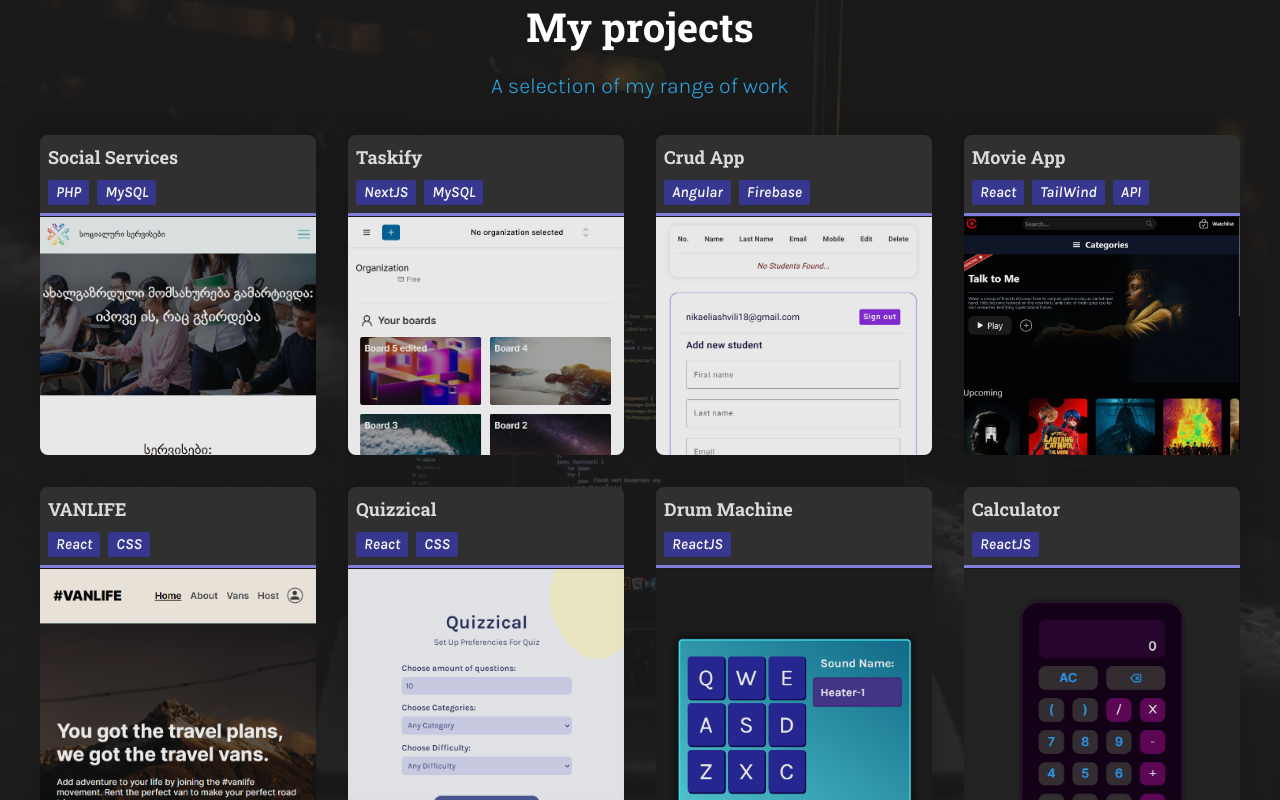
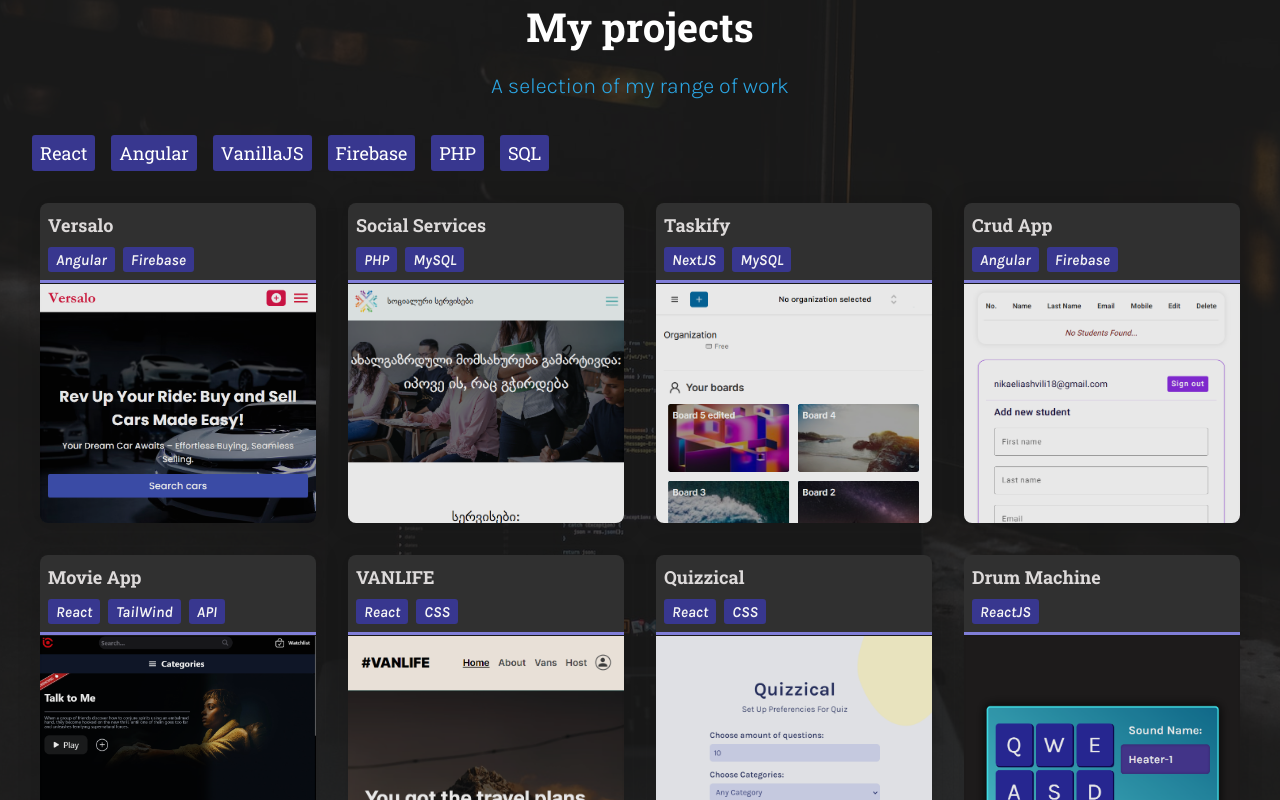
Before and after one commit to NikaEliashvili/my-portfolio, a React (Vite) app: page / in a window 1280 px wide. Shown: the part 2000-2800 px from the top of the page. Built offline with nearby package versions, Linux system fonts and the light colour scheme.

Commit message:
add filter buttons <3

```diff
--- a/src/components/MyWorks.jsx
+++ b/src/components/MyWorks.jsx
@@ -1,27 +1,76 @@
-import React, { useId } from "react";
+import React, { useId, useState } from "react";
+import { MdClear } from "react-icons/md";
 import data from "../data.js";
 
 import { Link, useLocation } from "react-router-dom";
 
 export default function MyWorks() {
-  // const [isSeeMore, setIsSeeMore] = React.useState(true);
   const location = useLocation();
   const stateAppAmount = location?.state?.appAmount;
   const [appAmount, setAppAmount] = React.useState(
     stateAppAmount || 8
   );
-  const getData = data.slice(0, appAmount);
+
+  const [filters, setFilters] = useState([
+    { filterName: "React", isActive: false },
+    { filterName: "Angular", isActive: false },
+    { filterName: "VanillaJS", isActive: false },
+    { filterName: "Firebase", isActive: false },
+    { filterName: "PHP", isActive: false },
+    { filterName: "SQL", isActive: false },
+  ]);
+
+  function handleActiveClick(name) {
+    setFilters((prev) =>
+      prev.map((filter) => {
+        return filter.filterName === name
+          ? { ...filter, isActive: !filter.isActive }
+          : filter;
+      })
+    );
+  }
+
+  function clearFilters() {
+    setTimeout(() => {
+      setFilters((prev) =>
+        prev.map((filter) => {
+          return { ...filter, isActive: false };
+        })
+      );
+    }, 100);
+  }
+
+  const getData = filters.some((filter) => filter.isActive === true)
+    ? data.filter((data) => {
+        const newFilters = filters.filter(
+          (filter) => filter.isActive
+        );
+
+        let newData = [];
+        newFilters.forEach((filter) => {
+          if (data.tools.includes(filter.filterName)) {
+            newData.push(data);
+          }
+        });
+        return newData.length > 0 ? newData : null;
+      })
+    : data;
+
   function seeMore() {
     if (appAmount >= data.length) {
       setAppAmount(8);
+      setIsSeeMore(true);
     } else {
       setAppAmount((prevAmount) => prevAmount + 8);
+      setIsSeeMore(appAmount + 8 >= data.length ? false : true);
     }
   }
 
-  const isSeeMore = appAmount >= data.length ? false : true;
+  const [isSeeMore, setIsSeeMore] = useState(
+    appAmount >= data.length ? false : true
+  );
 
-  const portElements = getData.map((project) => {
+  const portElements = getData.slice(0, appAmount).map((project) => {
     const { id, imgurl, title, tools } = project;
     return (
       <Link
@@ -65,10 +114,30 @@
       <p className="section__subtitle section__subtitle--work">
         A selection of my range of work
       </p>
+      <div className="search_bar">
+        {filters.map((filter) => (
+          <span
+            key={filter.filterName}
+            onClick={() => handleActiveClick(filter.filterName)}
+            className={`tool ${filter.isActive ? "active" : ""}`}
+          >
+            {filter.filterName}
+          </span>
+        ))}
+        {filters.some((filter) => filter.isActive === true) && (
+          <div onClick={clearFilters} className="clearFilters">
+            <span>Clear</span>
+            <MdClear />
+          </div>
+        )}
+      </div>
       <div className="portfolio">{portElements}</div>
-      <button className="loadmore-btn" onClick={seeMore}>
-        {isSeeMore ? "See More" : "See Less"}
-      </button>
+
+      {getData.length - 8 > 0 && (
+        <button className="loadmore-btn" onClick={seeMore}>
+          {isSeeMore ? "See More" : "See Less"}
+        </button>
+      )}
     </section>
   );
 }
--- a/src/data.js
+++ b/src/data.js
@@ -4,6 +4,17 @@
 }
 
 export default [
+  {
+    id: id(),
+    title: "Versalo",
+    imgurl: "versalo.png",
+    link: "https://versalo.vercel.app/",
+    description:
+      "This web app is created for the final project of my Angular course. This is a car buying/selling service for users. It has features like authenticating with an activation link and recovering password features, uploading cars for selling, uploading images, automatically decreasing image size if it is large, having filters and so on. Every user can look through cars and if they have uploaded their cars to sell. ",
+    giturl:
+      "https://github.com/NikaEliashvili/Versalo-Angular-Project",
+    tools: "Angular & Firebase",
+  },
   {
     id: id(),
     title: "Social Services",
@@ -92,7 +103,7 @@
     link: "https://quote-machine-app.netlify.app/",
     description: `this app is built by React. Here you can find random quotes about learning and share them on Twitter or Tumblr`,
     giturl: "https://github.com/NikaEliashvili/quote-machine",
-    tools: "React & CSS",
+    tools: "ReactJS & CSS",
   },
   {
     id: id(),
@@ -101,7 +112,7 @@
     link: "https://pomodoro-clock-byreact.netlify.app/",
     description: `This is Pomodoro Clock, which allows users to use their time better. Main idea is that you can turn on timer and control it. It is built by ReactJS.`,
     giturl: "https://github.com/NikaEliashvili/pomodoro-clock",
-    tools: "TypeScript, React & TailWind",
+    tools: "ReactTS & TailWind",
   },
   {
     id: id(),
@@ -110,7 +121,7 @@
     link: "https://pokemon-react-ts.netlify.app/",
     description: `This App is simple Pokemon app where you can find pokemons and user searchbar for better experience. It is built using React-TS and tailwind. Here is showcase of using React hooks suck as useEffect, useMemo, useRef, useCallback and others.`,
     giturl: "https://github.com/NikaEliashvili/Pokemon",
-    tools: "TypeScript, React & TailWind",
+    tools: "ReactTS & TailWind",
   },
   {
     id: id(),
@@ -119,7 +130,7 @@
     link: "https://markdown-editor-previewer.netlify.app/",
     description: `It is a React project. here you can type any text and transform them in specific styles. make them bold, italic and other unique styles.`,
     giturl: "https://github.com/NikaEliashvili/markdown-previewer",
-    tools: "React & CSS",
+    tools: "ReactJS & CSS",
   },
   {
     id: id(),
@@ -129,7 +140,7 @@
     description:
       "It is a very basic game for children. The main goal is to roll ten dice of the same number as fast as you can. My app saves users' track rolls and time, so users can improve their dashboards. I have used ReactJS to build this app. It was built as a part of Scrimba's Frontend Developer Career Path.",
     giturl: "https://github.com/NikaEliashvili/Tenzies-Game",
-    tools: "React & CSS",
+    tools: "ReactJS & CSS",
   },
   {
     id: id(),
@@ -139,7 +150,7 @@
     description:
       "Nowadays, memes are extremely popular. So, I built this app where you can get a random meme and write whatever you want on this meme. I have used React and API. It was built as a part of Scrimba's Frontend Developer Career Path.",
     giturl: "https://github.com/NikaEliashvili/meme-generator",
-    tools: "React & CSS",
+    tools: "ReactJS & CSS",
   },
   {
     id: id(),
@@ -149,7 +160,7 @@
     description:
       "This is the main layout of an AirBnb clone. It is built using vanilla CSS and is utilizing Flexbox, CSS Grid, and CSS Variables. It was built as a part of the Scrimba Frontend Developer Career Path.",
     giturl: "https://github.com/NikaEliashvili/AirBnb-Clone",
-    tools: "React & CSS",
+    tools: "ReactJS & CSS",
   },
   {
     id: id(),
@@ -159,7 +170,7 @@
     description:
       "This is a small journal where you can look through places where the user was. It was built as a part of the Scrimba Frontend Developer Career Path.",
     giturl: "https://github.com/NikaEliashvili/Travel-Journal",
-    tools: "React & CSS",
+    tools: "ReactJS & CSS",
   },
   {
     id: id(),
@@ -169,7 +180,7 @@
     description:
       "This is the main layout for the restaurant order app. This app is built using HTML, vanilla CSS and vanilla JS. It was built as a part of the Scrimba Frontend Developer Career Path.",
     giturl: "https://github.com/NikaEliashvili/Restaurant-Menu",
-    tools: "Vanilla JS & CSS",
+    tools: "VanillaJS & CSS",
   },
   {
     id: id(),
@@ -179,7 +190,7 @@
     description:
       "In this app, user can save their to-do list. This app is built in vanilla JS with Firebase, so all that is saved is not lost. It was built as a part of the Scrimba Frontend Developer Career Path.",
     giturl: "https://github.com/NikaEliashvili/Listify",
-    tools: "JS & Firebase",
+    tools: "VanillaJS & Firebase",
   },
   {
     id: id(),
@@ -189,7 +200,7 @@
     description:
       "Here you can see any movies and save them into a watchlist. This app uses API to fetch movies. It was built as a part of the Scrimba Frontend Developer Career Path.",
     giturl: "https://github.com/NikaEliashvili/movie-watchlist",
-    tools: "Vanilla JS & API",
+    tools: "VanillaJS & API",
   },
   {
     id: id(),
@@ -199,7 +210,7 @@
     description:
       "It is a small flappy bird game. Built with HTML, CSS and JavaScript. Keep in mind this is not responsive for mobile phones. ",
     giturl: "https://github.com/NikaEliashvili/Flappy-Bird",
-    tools: "Vanilla JS",
+    tools: "VanillaJS && CSS",
   },
   {
     id: id(),
@@ -209,7 +220,7 @@
     description:
       "It is my one of the first project with JS. This app generates random passwords. So, a user can have a unique password for their accounts. I used vanilla JavaScript and CSS. It was built as a part of the Scrimba Frontend Developer Career Path.",
     giturl: "https://github.com/NikaEliashvili/Generator",
-    tools: "Vanilla JS & CSS",
+    tools: "VanillaJS & CSS",
   },
   {
     id: id(),
@@ -219,7 +230,7 @@
     description:
       "It was built as a part of Scrimba's Frontend Developer Career Path.",
     giturl: "https://github.com/NikaEliashvili/BBQ-master",
-    tools: "Vanilla JS & CSS",
+    tools: "VanillaJS & CSS",
   },
   {
     id: id(),
@@ -229,7 +240,7 @@
     description:
       "A little game with cards. it uses vanilla JS. It was built as a part of the Scrimba Frontend Developer Career Path.",
     giturl: "https://github.com/NikaEliashvili/War-By-Cards",
-    tools: "Vanilla JS & CSS",
+    tools: "VanillaJS & CSS",
   },
   {
     id: id(),
@@ -239,7 +250,7 @@
     description:
       "It was built as a part of the Scrimba Frontend Developer Career Path.",
     giturl: "https://github.com/NikaEliashvili/Learning-Journal",
-    tools: "Vanilla JS & CSS",
+    tools: "VanillaJS & CSS",
   },
   {
     id: id(),
@@ -249,7 +260,7 @@
     description:
       "It was built as a part of the Scrimba Frontend Developer Career Path.",
     giturl: "https://github.com/NikaEliashvili/Postify",
-    tools: "JS & CSS",
+    tools: "VanillaJS & CSS",
   },
   {
     id: id(),
@@ -279,7 +290,7 @@
     description:
       "It was built as a part of the Scrimba Frontend Developer Career Path.",
     giturl: "https://github.com/NikaEliashvili/ShadeTown-ES6-",
-    tools: "JS(ES6) & CSS",
+    tools: "VanillaJS(ES6) & CSS",
   },
   {
     id: id(),
@@ -289,7 +300,7 @@
     description:
       "It was built as a part of the Scrimba Frontend Developer Career Path.",
     giturl: "https://github.com/NikaEliashvili/Google-Extension",
-    tools: "vanilla JS",
+    tools: "vanillaJS",
   },
   // {
   //   id: id(),
@@ -309,6 +320,6 @@
     description:
       "It is my very first JavaScript app. This app can help you to count people on the station or do any counting work. It was built as a part of the Scrimba Frontend Developer Career Path. ",
     giturl: "https://github.com/NikaEliashvili/Increment-App",
-    tools: "vanilla JS",
+    tools: "vanillaJS",
   },
 ];
--- a/src/style.css
+++ b/src/style.css
@@ -570,7 +570,7 @@
   overflow: hidden;
 }
 
-.portfolio__item__tools .tool {
+.tool {
   background-color: #38378f;
   padding: 0.2rem 0.5rem;
   border-radius: 0.2rem;
@@ -584,7 +584,6 @@
   display: flex;
   justify-content: center;
   align-items: center;
-  object-fit: cover;
   border-top: 3px solid #807ed8;
   box-shadow: inset 0 0 5px rgba(0, 0, 0, 1);
 }
@@ -596,9 +595,9 @@
   -o-transition: all 0.3s ease-in-out;
   transition: all 0.3s ease-in-out;
   object-fit: cover;
-  object-position: center;
+  object-position: top;
   -o-object-fit: cover;
-  -o-object-position: center;
+  -o-object-position: top;
   height: 100%;
   width: 100%;
   /* filter: brightness(0.9); */
@@ -647,6 +646,65 @@
   border-color: rgba(255, 255, 255, 0.4);
   color: rgba(255, 255, 255, 0.7);
 }
+
+
+.search_bar {
+  width: 100%;
+  display: flex;
+  flex-wrap: wrap;
+  justify-content: flex-start;
+  align-items: center;
+  gap: 1rem;
+  margin-bottom: 2rem;
+}
+
+.search_bar .tool {
+  font-size: 1.125rem;
+  cursor: pointer;
+  outline: 1px solid transparent;
+}
+
+.search_bar .tool.active {
+  outline-color: rgb(136, 243, 225);
+  overflow: hidden;
+}
+
+
+.search_bar .tool:hover {
+  filter: brightness(1.25);
+}
+
+.search_bar .tool:active {
+  transform: scale(0.95);
+}
+
+.search_bar .tool.active:hover {
+  filter: brightness(0.8);
+}
+
+.clearFilters {
+  font-weight: 300;
+  display: flex;
+  align-items: center;
+  justify-content: center;
+  gap: 0.5rem;
+  font-size: 1.125rem;
+  padding: 0 1rem;
+  margin-left: auto;
+  border: 1px solid rgb(223, 130, 130);
+  border-radius: 0.3rem;
+  cursor: pointer;
+  transition: 0.125s linear;
+}
+
+.clearFilters:hover {
+  transform: skew(-5deg, 1deg);
+}
+
+.clearFilters:active {
+  transform: scale(0.95);
+}
+
 
 @media (max-width: 600px) {
   .portfolio__item__card {
```
Also changed, not shown: public/images/versalo.png (added).
